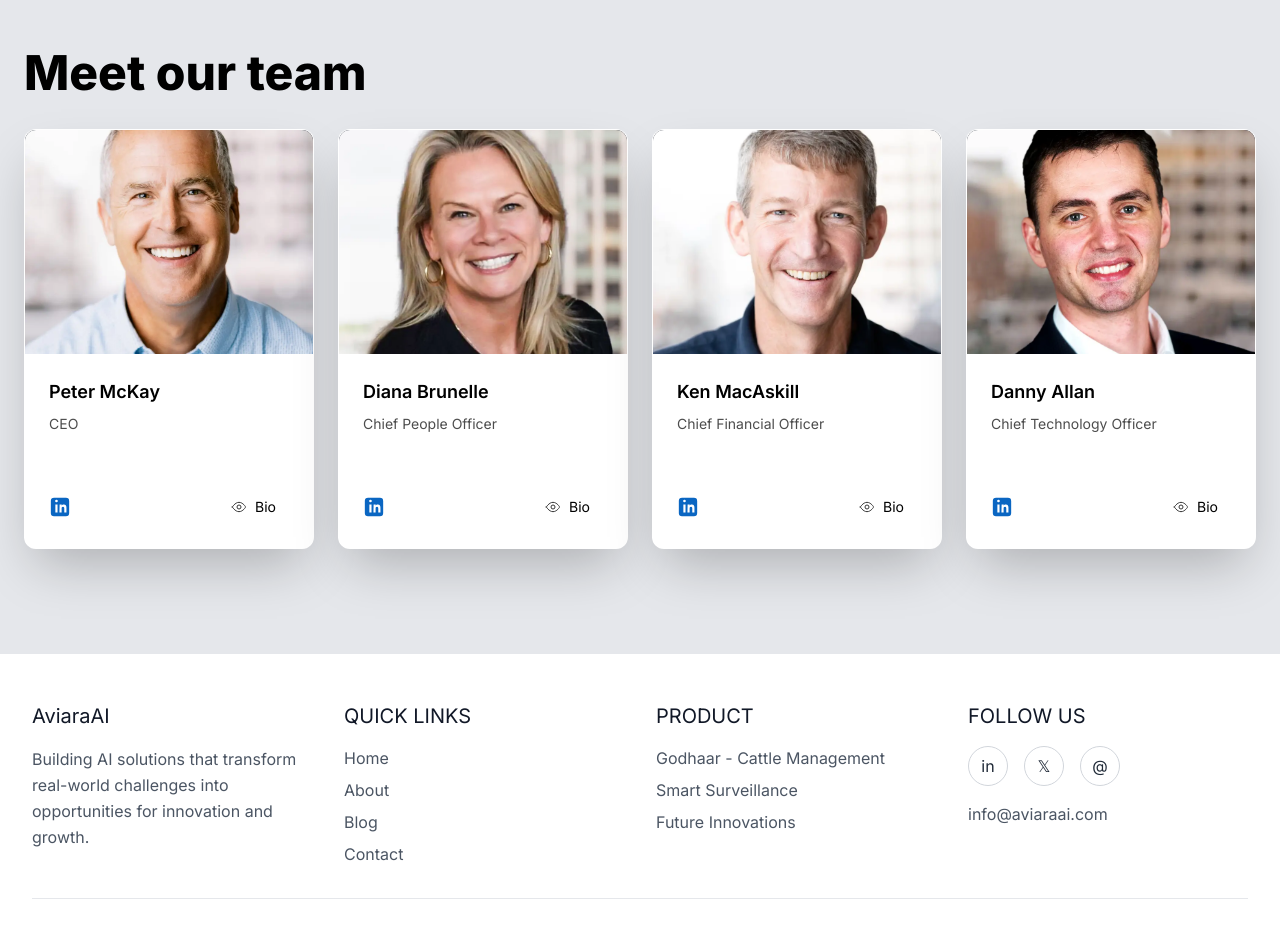
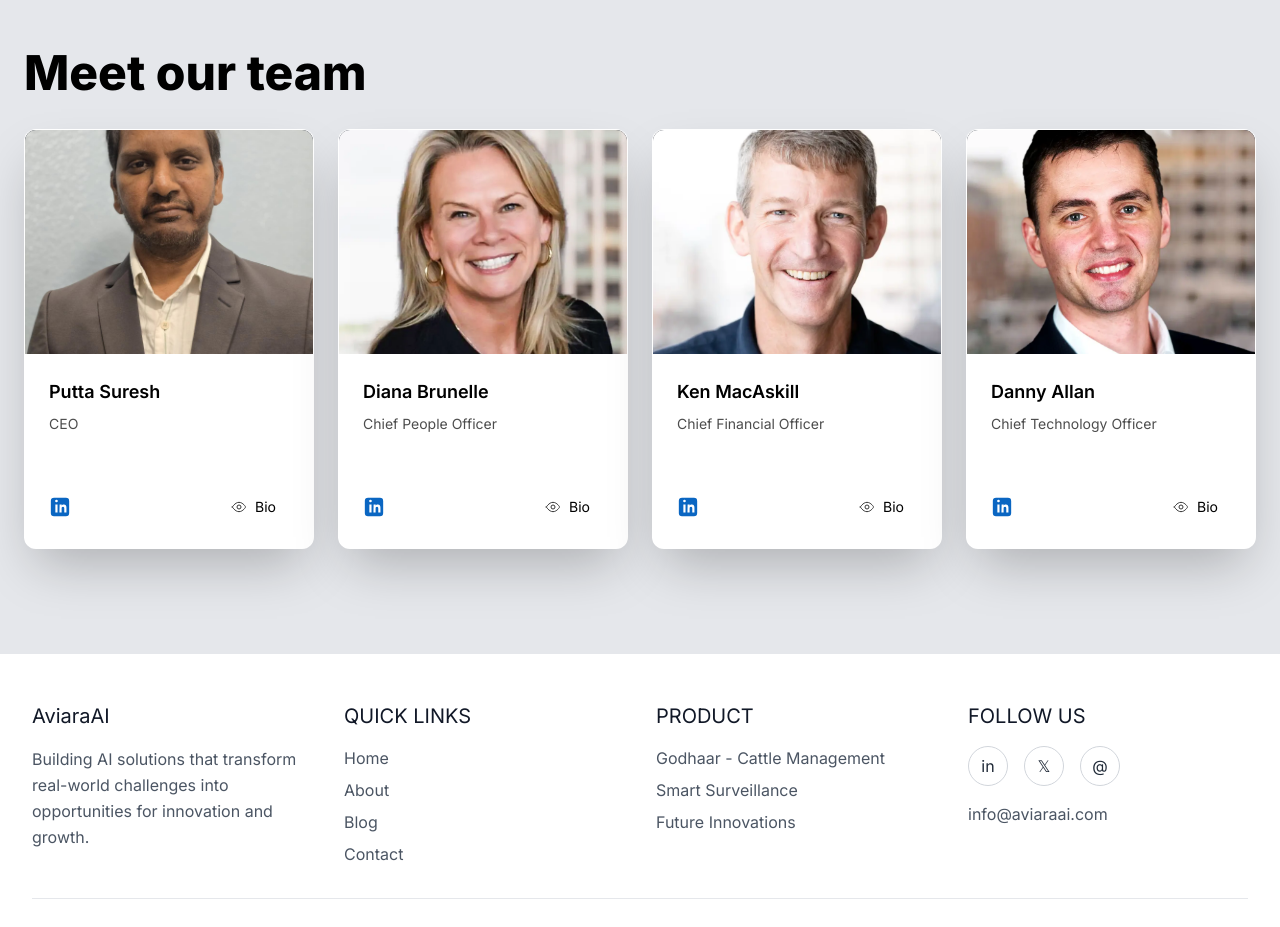
Before and after one commit to aviaraai/aviaraai-website, a Next.js app: page /about in a window 1280 px wide. Shown: the part 2720-3647 px from the top of the page. Built offline with nearby package versions, Linux system fonts and the light colour scheme.

Commit message:
added suresh sir profile picture into the team

```diff
--- a/components/MeetOurTeam.js
+++ b/components/MeetOurTeam.js
@@ -6,11 +6,11 @@ export default function MeetOurTeam() {
   const team = [
     {
       id: 1,
-      name: "Peter McKay",
+      name: "Putta Suresh",
       title: "CEO",
-      img: "/team/Peter.png",
+      img: "/team/suresh_sir.jpeg",
       linkedin: "#",
-      bio: "Peter is the CEO of Snyk. In previous roles as CEO, Peter led multiple software companies through hypergrowth, including Watchfire (acquired by IBM), Desktone (acquired by VMWare), and Veeam. When not running Snyk, Peter can be found reading or listening to books, biking, or running.",
+      bio: "Suresh is the CEO of AviaraAI. In previous roles as CEO, Suresh led multiple software companies through hypergrowth, including Ascription. When not running AviaraAI, Suresh can be found reading or listening to books, biking, or running.",
     },
     {
       id: 2,
```
Also changed, not shown: public/team/suresh_sir.jpeg (added).
